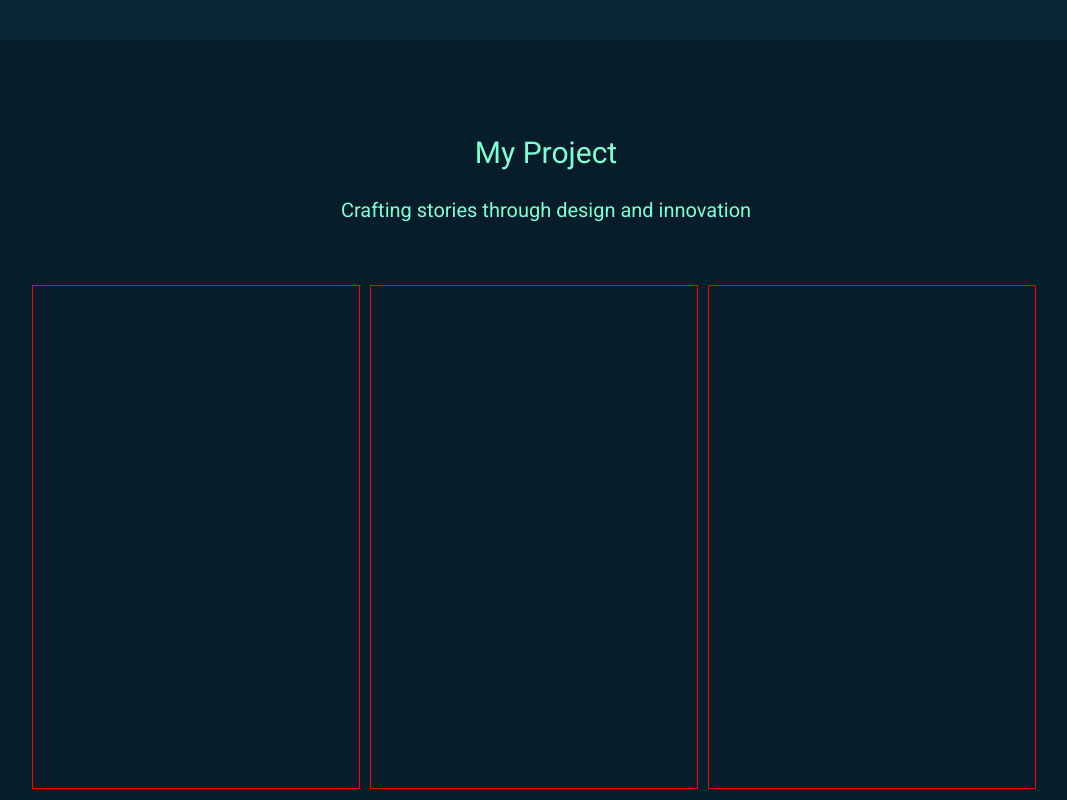
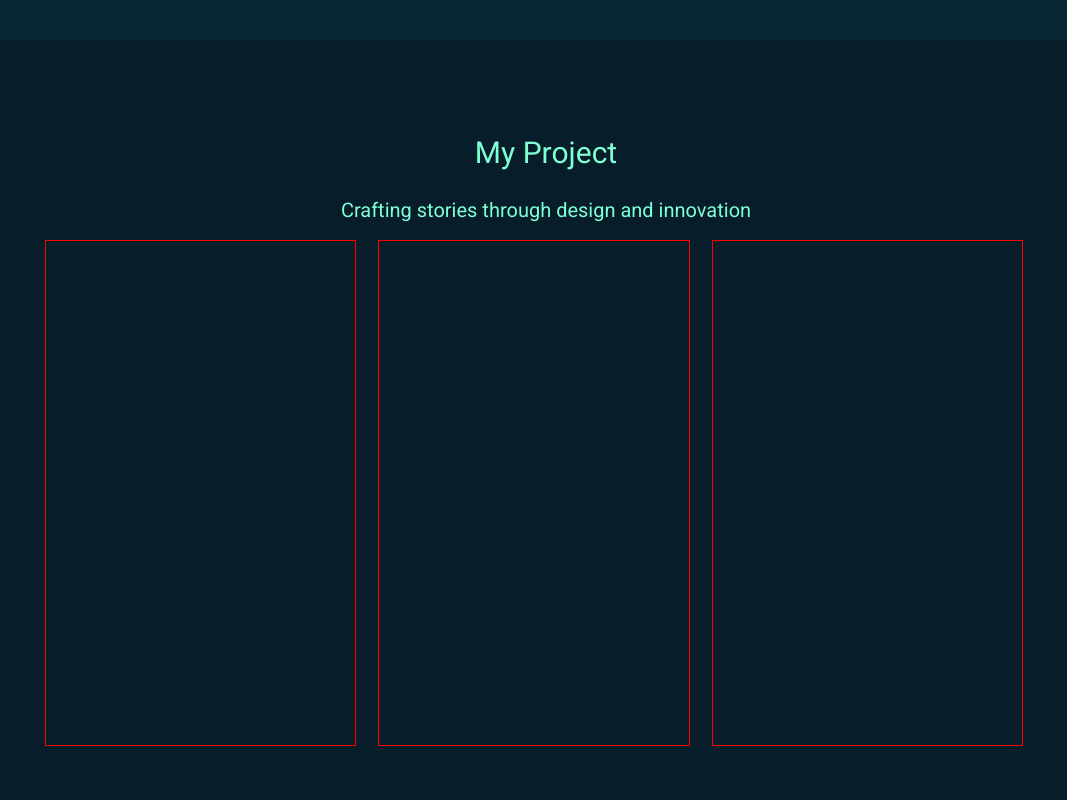
Before and after one commit to Minurte1/Portfolio, a React (Create React App) app: page / in a window 1280 px wide. Shown: the part 760-1560 px from the top of the page, without its empty margins (94-1161 px from the left). Built offline with nearby package versions, Linux system fonts and the light colour scheme.

Commit message:
cap nhat

```diff
--- a/package.json
+++ b/package.json
@@ -9,6 +9,7 @@
     "bootstrap": "^5.3.2",
     "react": "^18.2.0",
     "react-animate-on-scroll": "^2.1.7",
+    "react-bootstrap": "^2.10.0",
     "react-dom": "^18.2.0",
     "react-scripts": "5.0.1",
     "react-toastify": "^10.0.4",
--- a/src/App.js
+++ b/src/App.js
@@ -2,10 +2,14 @@
 // import Cursor from './public/component/cursor';
 import 'bootstrap/dist/css/bootstrap.min.css';
 import React, { useState, useEffect } from 'react';
-import { toast } from 'react-toastify'; import './App.css';
+import { toast } from 'react-toastify';
+import './App.css';
 import ScrollAnimation from 'react-animate-on-scroll';
 import './Appresponsive.css';
 import './Appproject.css';
+import { Container, Row, Col } from 'react-bootstrap';
+import 'bootstrap/dist/js/bootstrap.bundle.min.js';
+
 // Trong tệp src/index.js hoặc tệp nào đó mà bạn sử dụng Bootstrap
 
 
@@ -232,24 +236,34 @@ const App = () => {
           <img src={require('../src/public/image/banner_img_1.png')} alt="Avatar" className='avt' />
         </div>
       </section>
+
       <section id='projects'>
-        <div className='Container-project'>
+        <Container className='Container-project'>
+
           <p className='Container-project-Text'>My Project</p>
           <p className='Container-project-Text-2'>Crafting stories through design and innovation</p>
 
-          <div className='row Container-project-Box'>
-            <div className='col-md-4 project-1'>
+          <Row className='Container-project-Box'>
+            <Col sm={6} md={4}>
+              <div className='project-1'>
+                {/* Nội dung cho project-1 */}
+              </div>
+            </Col>
+            <Col sm={6} md={4}>
+              <div className='project-2'>
+                {/* Nội dung cho project-2 */}
+              </div>
+            </Col>
+            <Col md={4}>
+              <div className='project-3'>
+                {/* Nội dung cho project-3 */}
+              </div>
+            </Col>
+          </Row>
 
-            </div>
-            <div className='col-md-4 project-2'>
+        </Container >
+      </section>
 
-            </div>
-            <div className='col-md-4 project-3'>
-
-            </div>
-          </div>
-        </div>
-      </section>
       <section id='about'> <ScrollAnimation animateIn="fadeIn" animateOut="fadeOut" duration={2} animateOnce={true}>
         <h1>Hello, Animated on Scroll!</h1>
       </ScrollAnimation>
--- a/src/Appproject.css
+++ b/src/Appproject.css
@@ -13,34 +13,43 @@
     text-align: center;
 }
 
+.Container {
+    width: 100%;
+    height: 100%;
+    background-color: red;
+
+}
+
 .Container-project-Box {
     width: 100%;
     height: 70%;
-    margin-top: 60px;
+
     /* border: 1px solid red; */
     display: flex;
-    justify-content: center;
-    align-items: center;
+
 }
 
+
+
+
+
 .project-1 {
-    width: 32%;
-    border: 1px solid red;
+    width: 100%;
+    outline: 1px solid red;
     height: 100%;
 }
 
 .project-2 {
-    width: 32%;
+    width: 100%;
     height: 100%;
-    border: 1px solid red;
-    margin-left: 1%;
-    margin-right: 1%;
+    outline: 1px solid red;
+
 }
 
 .project-3 {
-    width: 32%;
+    width: 100%;
     height: 100%;
-    border: 1px solid red;
+    outline: 1px solid red;
 }
 
 
```
Also changed, not shown: 1 other file (tests, documents, lock files or other folders).
